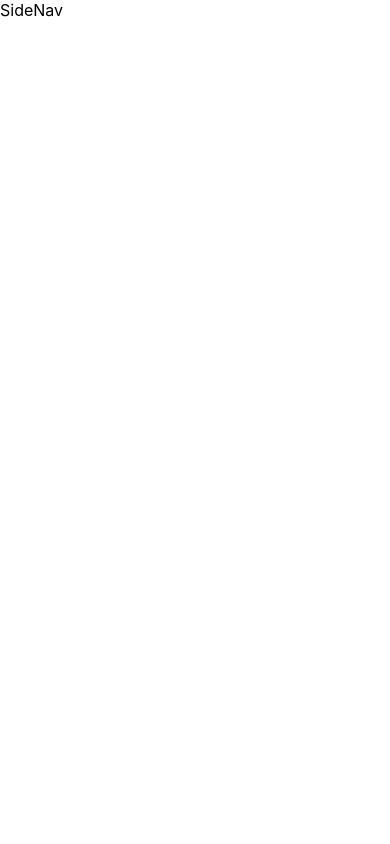
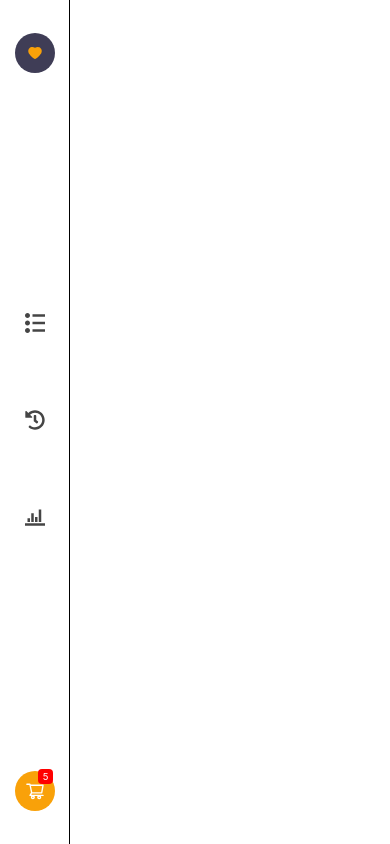
Before and after one commit to ZounMedia/shoppingify, a Next.js app in the folder client/: page / in a window 390 px wide. Built offline with nearby package versions, Linux system fonts and the light colour scheme.

Commit message:
add mobile SidNav component/styles

```diff
--- a/client/package.json
+++ b/client/package.json
@@ -12,6 +12,7 @@
     "next": "12.2.5",
     "react": "18.2.0",
     "react-dom": "18.2.0",
+    "react-icons": "^4.4.0",
     "sass": "^1.54.4"
   },
   "devDependencies": {
--- a/client/src/common/components/nav/SideNav.tsx
+++ b/client/src/common/components/nav/SideNav.tsx
@@ -1,5 +1,32 @@
+import { AiFillHeart, AiOutlineShoppingCart } from "react-icons/ai";
+import { ImList2, ImStatsBars } from "react-icons/im";
+
+import { FaHistory } from "react-icons/fa";
+import styles from "@styles/SideNav.module.scss";
+
 const SideNav = () => {
-  return <div>SideNav</div>;
+  return (
+    <div className={styles.container}>
+      <div className={styles.logo}>
+        <AiFillHeart color="#F9A109" />
+      </div>
+      <div className={styles.navItems}>
+        <div>
+          <ImList2 color="#454545" size={20} />
+        </div>
+        <div>
+          <FaHistory color="#454545" size={20} />
+        </div>
+        <div>
+          <ImStatsBars color="#454545" size={20} />
+        </div>
+      </div>
+      <div className={styles.cart}>
+        <AiOutlineShoppingCart color="white" size={20} />
+        <div className={styles.quantity}>5</div>
+      </div>
+    </div>
+  );
 };
 
 export default SideNav;
--- a/client/src/common/styles/SideNav.module.scss
+++ b/client/src/common/styles/SideNav.module.scss
@@ -0,0 +1,54 @@
+.container {
+  height: 100vh;
+  border-right: 1px solid black;
+  width: 18%;
+  display: flex;
+  flex-direction: column;
+  justify-content: space-between;
+  align-items: center;
+
+  .logo {
+    margin-top: 33px;
+    height: 40px;
+    width: 40px;
+    display: flex;
+    justify-content: center;
+    align-items: center;
+    background-color: #3f3d56;
+    border-radius: 50%;
+  }
+
+  .navItems {
+    display: flex;
+    flex-direction: column;
+    justify-content: space-around;
+    align-items: center;
+    height: 290px;
+  }
+
+  .cart {
+    display: flex;
+    justify-content: center;
+    align-items: center;
+    height: 40px;
+    width: 40px;
+    margin-bottom: 33px;
+    background-color: #f9a109;
+    border-radius: 50%;
+
+    .quantity {
+      display: flex;
+      justify-content: center;
+      align-items: center;
+      height: 15px;
+      width: 15px;
+      position: absolute;
+      bottom: 60px;
+      left: 38px;
+      background-color: red;
+      color: white;
+      font-size: 0.6rem;
+      border-radius: 4px;
+    }
+  }
+}
--- a/client/src/pages/index.tsx
+++ b/client/src/pages/index.tsx
@@ -7,7 +7,7 @@ const Home: NextPage = () => {
   return (
     <div className={styles.container}>
       <Head>
-        <title>Create Next App</title>
+        <title>Shoppingify</title>
         <meta name="description" content="Generated by create next app" />
         <link rel="icon" href="/favicon.ico" />
       </Head>
```
Also changed, not shown: 2 other files (tests, documents, lock files or other folders).
